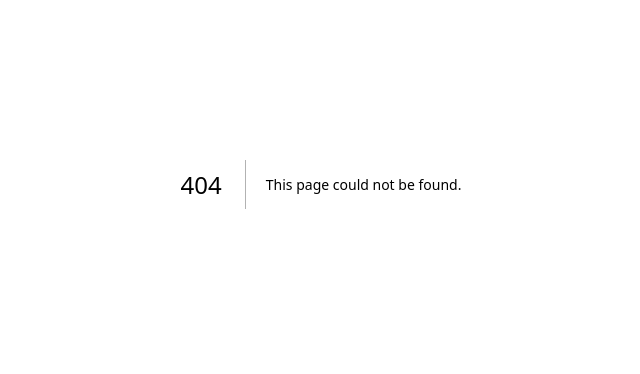
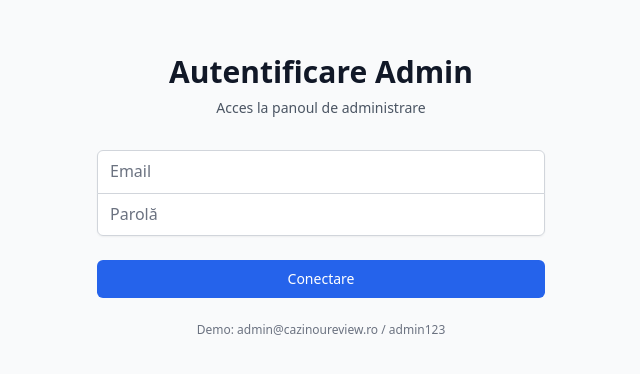
Before and after one commit to wowcombin/casin, a Next.js app: page /admin/login in a window 1280 px wide. Before the commit this address had no page. Shown: the part 216-590 px from the top of the page, without its empty margins (319-959 px from the left). Built offline with nearby package versions, Linux system fonts and the light colour scheme.

Commit message:
Create page.tsx

```diff
--- /dev/null
+++ b/src/app/admin/login/page.tsx
@@ -0,0 +1,90 @@
+'use client'
+import { useState } from 'react'
+import { useRouter } from 'next/navigation'
+
+export default function AdminLogin() {
+  const [email, setEmail] = useState('')
+  const [password, setPassword] = useState('')
+  const [loading, setLoading] = useState(false)
+  const [error, setError] = useState('')
+  const router = useRouter()
+
+  const handleLogin = async (e: React.FormEvent) => {
+    e.preventDefault()
+    setLoading(true)
+    setError('')
+
+    try {
+      // Простая проверка логина
+      if (email === 'admin@cazinoureview.ro' && password === 'admin123') {
+        // Сохраняем в localStorage для демо
+        localStorage.setItem('admin_logged_in', 'true')
+        router.push('/admin/dashboard')
+      } else {
+        setError('Email sau parola incorectă')
+      }
+    } catch (err) {
+      setError('Eroare la autentificare')
+    } finally {
+      setLoading(false)
+    }
+  }
+
+  return (
+    <div className="min-h-screen bg-gray-50 flex items-center justify-center">
+      <div className="max-w-md w-full space-y-8">
+        <div>
+          <h2 className="mt-6 text-center text-3xl font-extrabold text-gray-900">
+            Autentificare Admin
+          </h2>
+          <p className="mt-2 text-center text-sm text-gray-600">
+            Acces la panoul de administrare
+          </p>
+        </div>
+
+        <form className="mt-8 space-y-6" onSubmit={handleLogin}>
+          <div className="rounded-md shadow-sm -space-y-px">
+            <div>
+              <input
+                type="email"
+                required
+                value={email}
+                onChange={(e) => setEmail(e.target.value)}
+                className="relative block w-full px-3 py-2 border border-gray-300 placeholder-gray-500 text-gray-900 rounded-t-md focus:outline-none focus:ring-blue-500 focus:border-blue-500"
+                placeholder="Email"
+              />
+            </div>
+            <div>
+              <input
+                type="password"
+                required
+                value={password}
+                onChange={(e) => setPassword(e.target.value)}
+                className="relative block w-full px-3 py-2 border border-gray-300 placeholder-gray-500 text-gray-900 rounded-b-md focus:outline-none focus:ring-blue-500 focus:border-blue-500"
+                placeholder="Parolă"
+              />
+            </div>
+          </div>
+
+          {error && (
+            <div className="text-red-600 text-sm text-center">{error}</div>
+          )}
+
+          <div>
+            <button
+              type="submit"
+              disabled={loading}
+              className="group relative w-full flex justify-center py-2 px-4 border border-transparent text-sm font-medium rounded-md text-white bg-blue-600 hover:bg-blue-700 focus:outline-none focus:ring-2 focus:ring-offset-2 focus:ring-blue-500 disabled:opacity-50"
+            >
+              {loading ? 'Se conectează...' : 'Conectare'}
+            </button>
+          </div>
+
+          <div className="text-xs text-gray-500 text-center">
+            Demo: admin@cazinoureview.ro / admin123
+          </div>
+        </form>
+      </div>
+    </div>
+  )
+}
```
